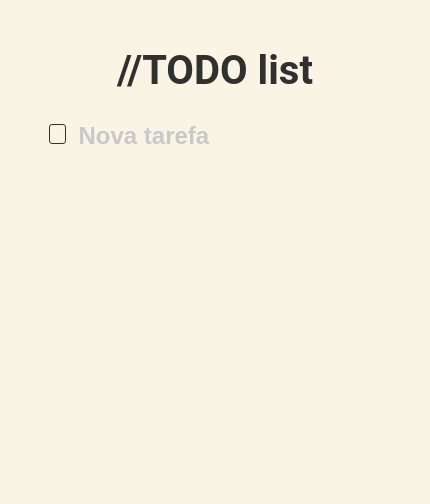
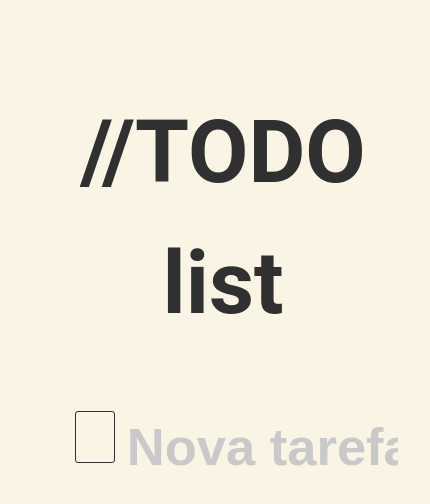
Before and after one commit to andrewalkermo/todo-list, a plain HTML site: page index.html in a window 390 px wide. Shown: the whole page, 430 px wide, since content can reach past the window. Drawn offline with Linux system fonts and the light colour scheme.

Commit message:
responsivo

```diff
--- a/styles.css
+++ b/styles.css
@@ -4,17 +4,25 @@
   --tertiary-color: rgb(146, 0, 0);
   --background-color: rgb(249, 244, 227);
 }
-
-body {
+html, body {
+  width: 100vw;
+  min-width: 100vw;
+  max-width: 100vw;
+  overflow-x: hidden;
+  overflow-y: auto;
   box-sizing: border-box;
-  -webkit-box-sizing: border-box;
-  -moz-box-sizing: border-box;
-  margin: 0;
-  padding: 0;
+  background-color: var(--background-color);
+  color: var(--primary-color);
   font-family: 'Roboto', sans-serif;
   font-size: 16px;
-  background-color: var(--background-color);
-  color: var(--primary-color);
+  font-weight: 400;
+  line-height: 1.5;
+}
+
+@media screen and (max-width: 1000px) {
+  html, body {
+    font-size: 35px;
+  }
 }
 
 main {
@@ -40,10 +48,12 @@ main > h1 {
 .todo {
   font-size: 1.5rem;
   margin-bottom: 15px;
-  transition: 200ms;
   display: flex;
   min-width: 50%;
   max-width: 100%;
+}
+.todo > * {
+  transition: 300ms;
 }
 
 .todo input[type="checkbox"] {
@@ -52,11 +62,11 @@ main > h1 {
   -moz-appearance: none;
   appearance: none;
   outline: none;
-  width: 20px;
-  height: 20px;
+  width: 1.5rem;
+  height: 1.5rem;
   border: 1px solid var(--primary-color);
   border-radius: 3px;
-  vertical-align: text-top;
+  vertical-align: middle;
   cursor: pointer;
 }
 
```
